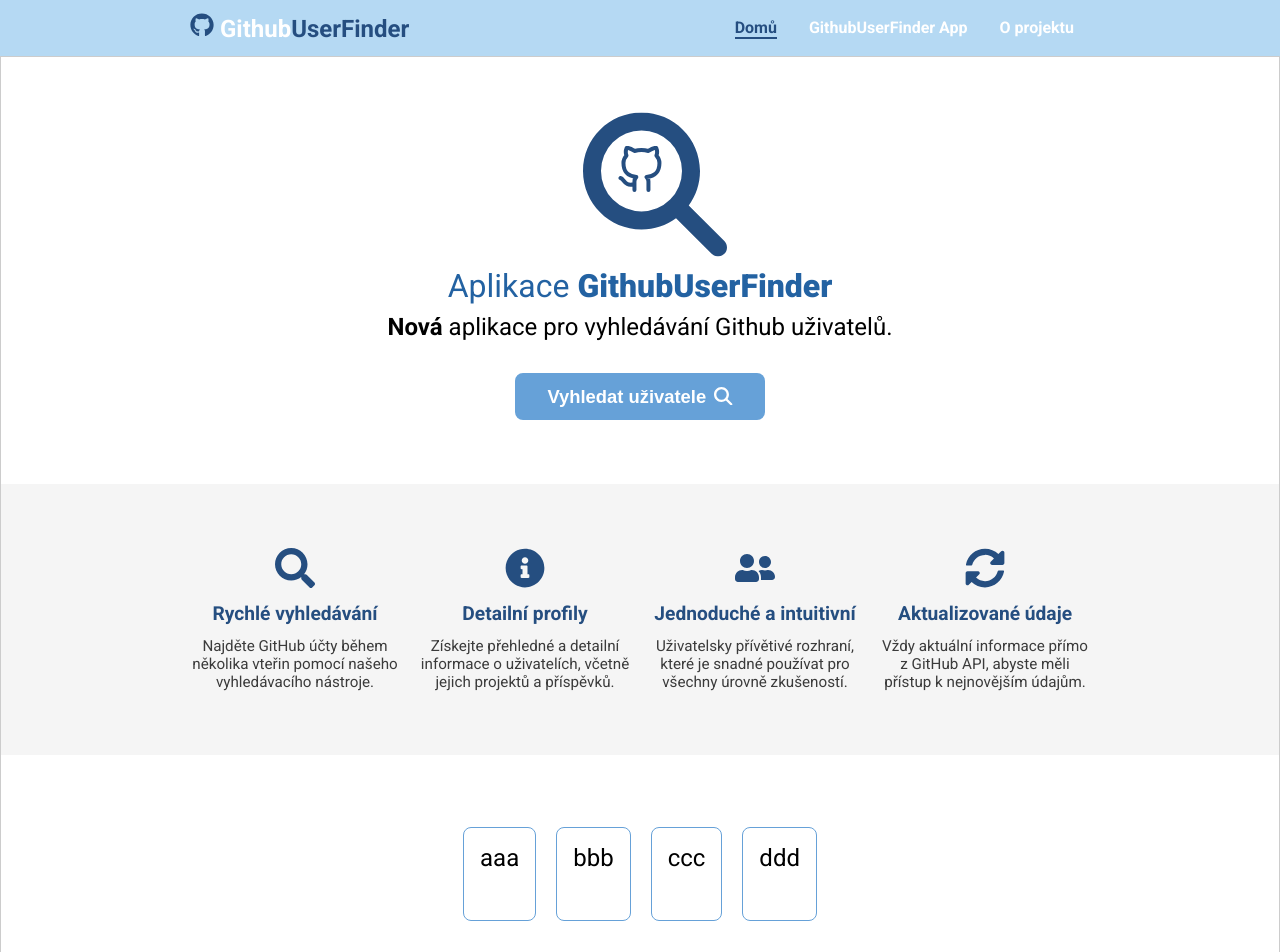
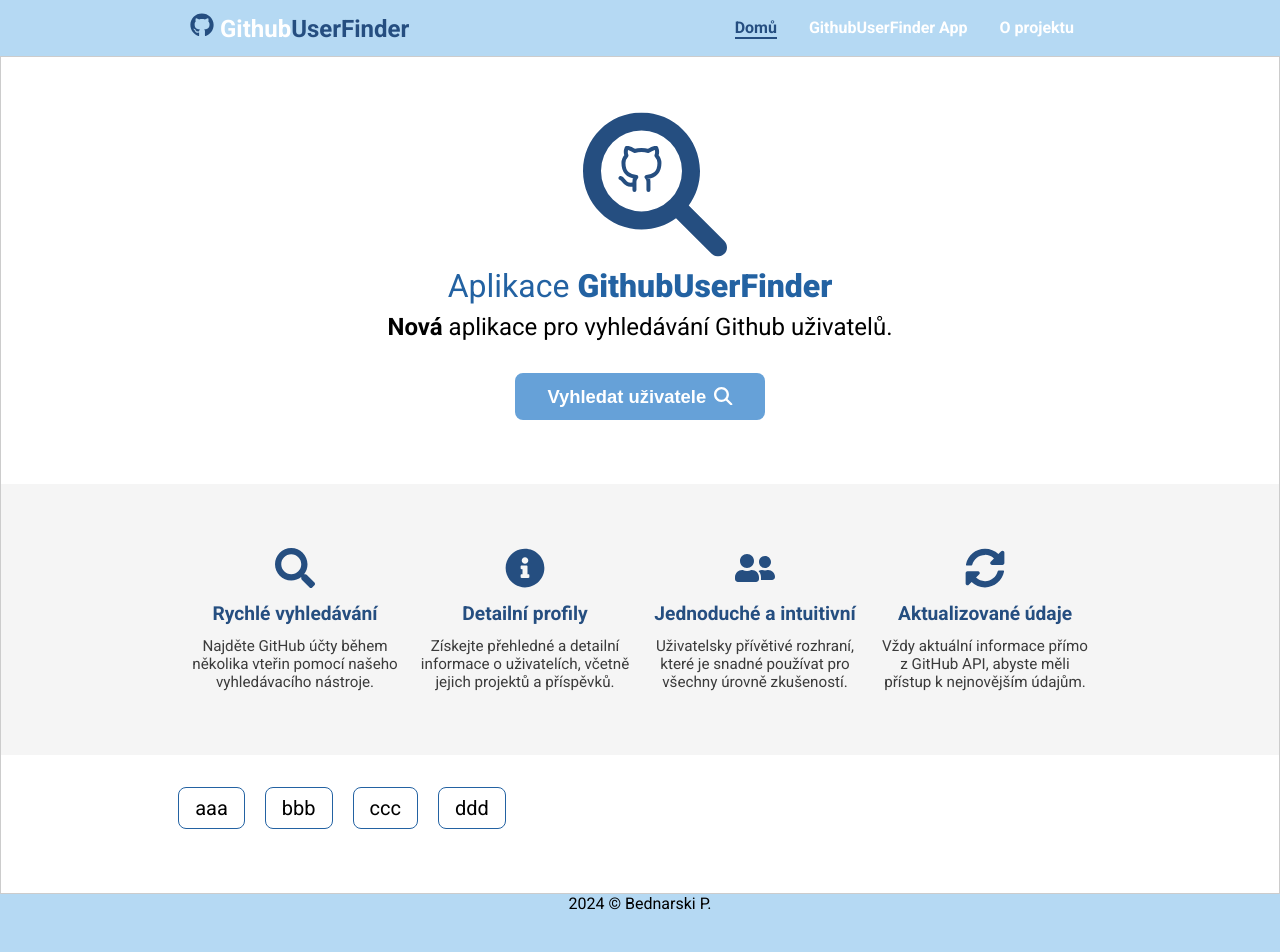
Before and after one commit to pettik/engeto-react-web, a React (Create React App) app: page / in a window 1280 px wide. Shown: the top 952 px of the page. Built offline with nearby package versions, Linux system fonts and the light colour scheme.

Commit message:
Add files via upload

```diff
--- a/src/pages/Home.css
+++ b/src/pages/Home.css
@@ -140,18 +140,59 @@
 
 /* FAQ SECTION */
 .faq__section {
-  width: 100vw;
+  width: 98vw;
   background-color: var(--white);
 }
 
 .faq__container {
   display: flex;
-  flex-wrap: wrap;
   flex-direction: column;
   justify-content: center;
+  align-items: center;
   row-gap: 2rem;
-  max-width: 900px;
-  padding-block: 3rem;
+  max-width: 80%;
+  margin: 2rem auto;
+}
+
+.faq__tabs {
+  display: flex;
+  justify-content: flex-start;
+  column-gap: 0.25rem;
+  width: 100%;
+}
+
+.faq-item {
+  padding: 0.5rem 1rem;
+  display: flex;
+  align-items: center;
+  justify-content: center;
+  background-color: var(--white);
+  border: 1px solid var(--color-primary-600);
+  border-radius: 0.5rem;
+  cursor: pointer;
+  transition: background-color 0.2s;
+}
+
+.faq-item:hover {
+  background-color: var(--color-primary-300);
+}
+.faq-item h3 {
+  font-size: 1rem;
+  margin-bottom: 0;
+}
+
+.faq__answers {
+  width: 100%;
+}
+
+.faq-info {
+  display: inline-block;
+  padding: 1rem;
+  background-color: var(--white);
+  border: 1px solid var(--color-primary-600);
+  border-radius: 0.5rem;
+  width: 100%;
+  text-align: left;
 }
 
 @media screen and (min-width: 768px) {
@@ -217,52 +258,18 @@
     display: none;
   }
 
-  /* FAQ section */
-  .faq__section {
-    width: 100%;
+  /* FAQ SECTION */
+  .faq__container {
+    width: 90%;
+    max-width: 900px;
   }
 
-  .faq__container {
-    flex-direction: row;
+  .faq__tabs {
     column-gap: 1.25rem;
-    margin: 0 auto;
-    padding: 4rem 0;
   }
 
-  /* FAQ SECTION */
-  .questions__section {
-    width: 100vw;
-    background-color: var(--color--secondary-300);
-    padding: 2rem 0;
-  }
-
-  .questions__container {
-    display: flex;
-    flex-direction: column;
-    align-items: center;
-  }
-
-  .question-item {
-    padding: 1rem;
-    margin: 0.5rem 0;
-    background-color: var(--white);
-    border: 1px solid var(--color-primary-400);
-    border-radius: 0.5rem;
-    cursor: pointer;
-    transition: background-color 0.2s;
-  }
-
-  .question-item:hover {
-    background-color: var(--color-primary-100);
-  }
-
-  .question-info {
-    margin-top: 2rem;
-    padding: 1rem;
-    background-color: var(--white);
-    border: 1px solid var(--color-primary-400);
-    border-radius: 0.5rem;
-    max-width: 800px;
-    text-align: center;
+  .faq-item h3 {
+    font-size: 1.25rem;
+    margin-bottom: 0;
   }
 }
--- a/src/pages/Home.js
+++ b/src/pages/Home.js
@@ -138,21 +138,26 @@
       {/* FAQ SECTION */}
       <section className="faq__section">
         <div className="faq__container">
+          <div className="faq__tabs">
             {questions.map((question, index) => (
               <div
                 key={index}
-              className="question-item"
+                className="faq-item"
                 onClick={() => setActiveQuestion(question)}
               >
                 <h3>{question.title}</h3>
               </div>
             ))}
           </div>
+          <div className="faq__answers">
             {activeQuestion && (
-          <div className="question-info">
+              <div className="faq-info">
+                <p>{activeQuestion.title}</p>
                 <p>{activeQuestion.info}</p>
               </div>
             )}
+          </div>
+        </div>
       </section>
     </main>
   );
```
Lines whose indentation alone changed are shown as unchanged.
